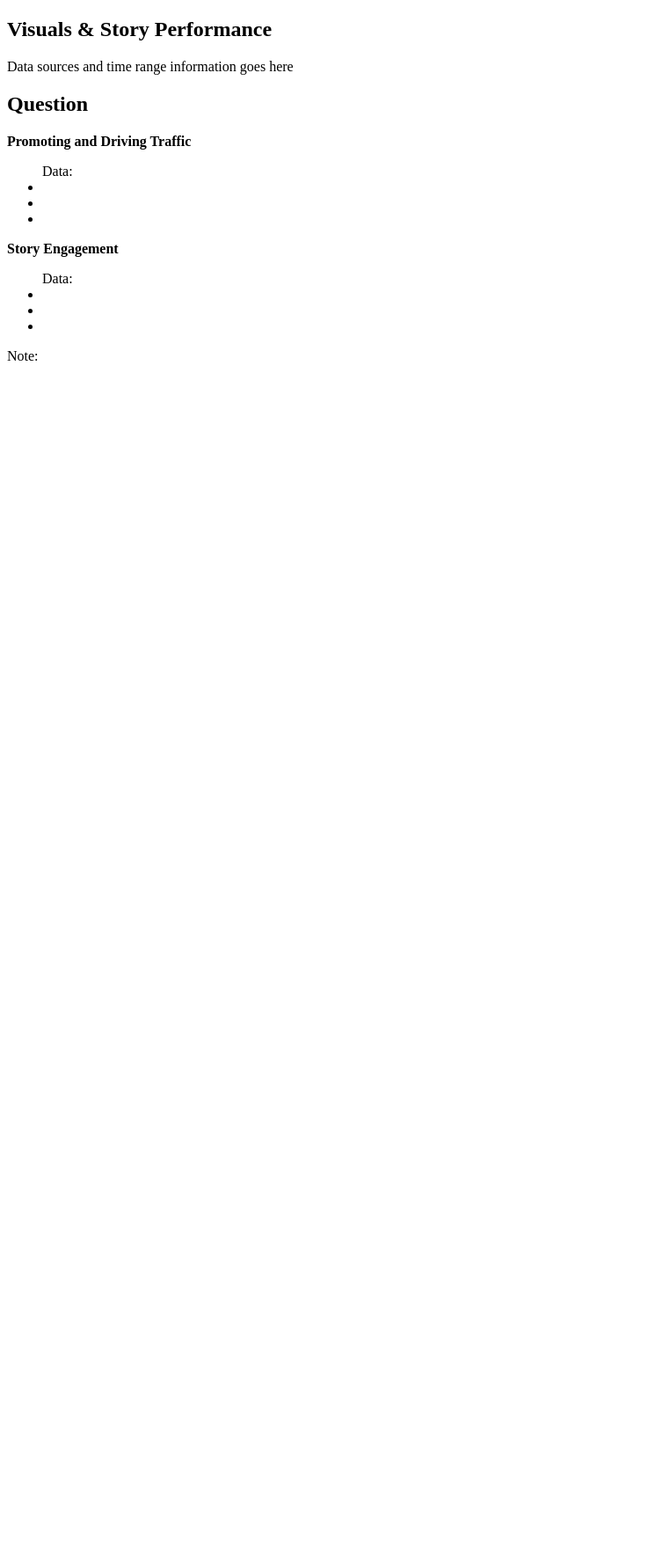
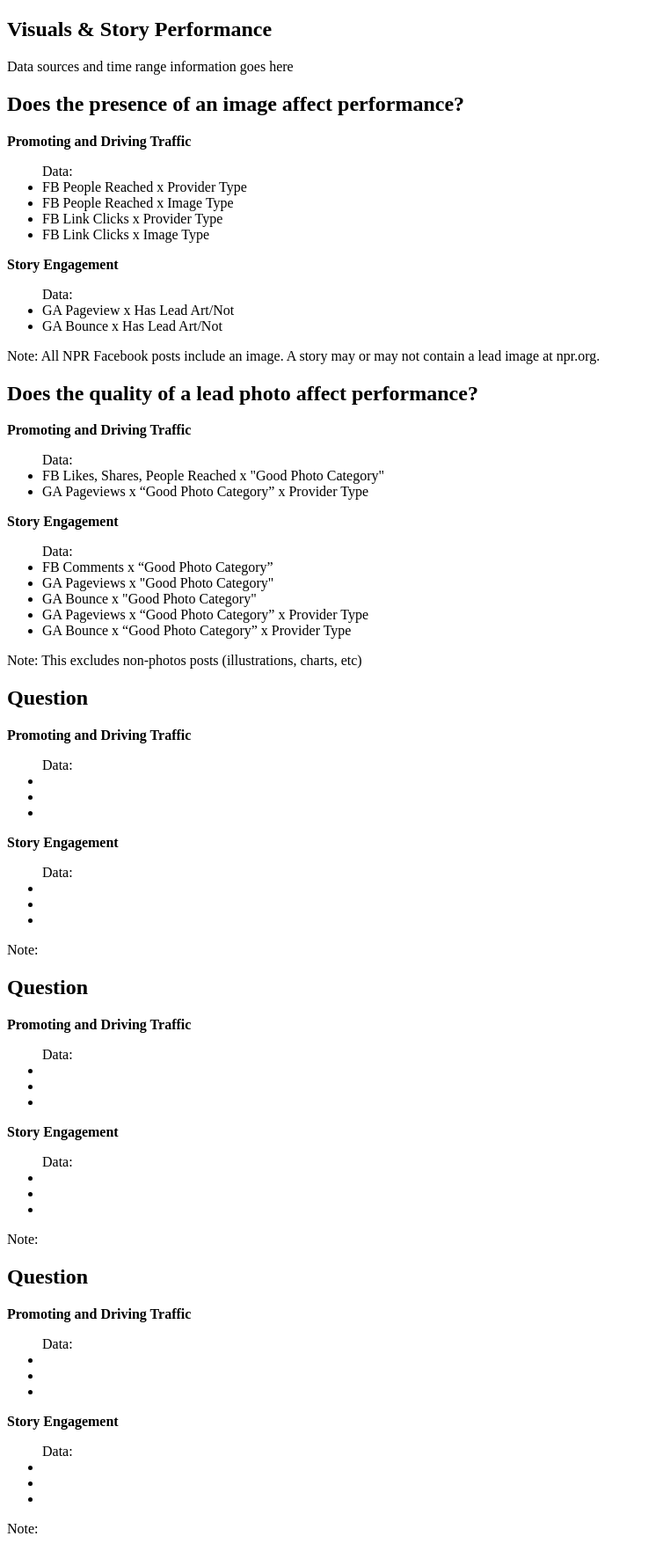
Before and after one commit to nprapps/graeae, a Flask app: template templates/index.html in a window 1280 px wide. Shown: the part 50-1813 px from the top of the page at 88% size, without its empty margins (0-737 px from the left). Before the commit the page ends 460 px from the top, so only its background shows below. Run offline with Flask 2, Linux system fonts and the light colour scheme; the template is opened without the code that fills it, so the values that code supplies are empty; some libraries are stand-ins or nearby versions.

Commit message:
Added 2 questions and placeholder data

```diff
--- a/templates/index.html
+++ b/templates/index.html
@@ -38,6 +38,79 @@
 
 <h1>Visuals &amp; Story Performance</h1>
 <p>Data sources and time range information goes here</p>
+
+<section>
+    <h2>Does the presence of an image affect performance?</h2>
+    <p><strong>Promoting and Driving Traffic</strong></p>
+    <ul>Data:
+        <li>FB People Reached x Provider Type</li>
+        <li>FB People Reached x Image Type</li>
+        <li>FB Link Clicks x Provider Type</li>
+        <li>FB Link Clicks x Image Type</li>
+    </ul>
+    <p><strong>Story Engagement</strong></p>
+    <ul>Data:
+        <li>GA Pageview x Has Lead Art/Not</li>
+        <li>GA Bounce x Has Lead Art/Not</li>
+    </ul>
+    <p class="muted">Note: All NPR Facebook posts include an image. A story may or may not contain a lead image at npr.org.</p>
+</section>
+
+
+<section>
+    <h2>Does the quality of a lead photo affect performance?</h2>
+    <p><strong>Promoting and Driving Traffic</strong></p>
+    <ul>Data:
+        <li>FB Likes, Shares, People Reached x "Good Photo Category"</li>
+        <li>GA Pageviews x “Good Photo Category” x Provider Type</li>
+    </ul>
+    <p><strong>Story Engagement</strong></p>
+    <ul>Data:
+        <li>FB Comments x “Good Photo Category”</li>
+        <li>GA Pageviews x "Good Photo Category"</li>
+        <li>GA Bounce x "Good Photo Category"</li>
+        <li>GA Pageviews x “Good Photo Category” x Provider Type</li>
+        <li>GA Bounce x “Good Photo Category” x Provider Type</li>
+    </ul>
+    <p class="muted">Note: This excludes non-photos posts (illustrations, charts, etc)</p>
+</section>
+
+
+<section>
+    <h2>Question</h2>
+    <p><strong>Promoting and Driving Traffic</strong></p>
+    <ul>Data:
+        <li></li>
+        <li></li>
+        <li></li>
+    </ul>
+    <p><strong>Story Engagement</strong></p>
+    <ul>Data:
+        <li></li>
+        <li></li>
+        <li></li>
+    </ul>
+    <p class="muted">Note:</p>
+</section>
+
+
+<section>
+    <h2>Question</h2>
+    <p><strong>Promoting and Driving Traffic</strong></p>
+    <ul>Data:
+        <li></li>
+        <li></li>
+        <li></li>
+    </ul>
+    <p><strong>Story Engagement</strong></p>
+    <ul>Data:
+        <li></li>
+        <li></li>
+        <li></li>
+    </ul>
+    <p class="muted">Note:</p>
+</section>
+
 
 <section>
     <h2>Question</h2>
```
